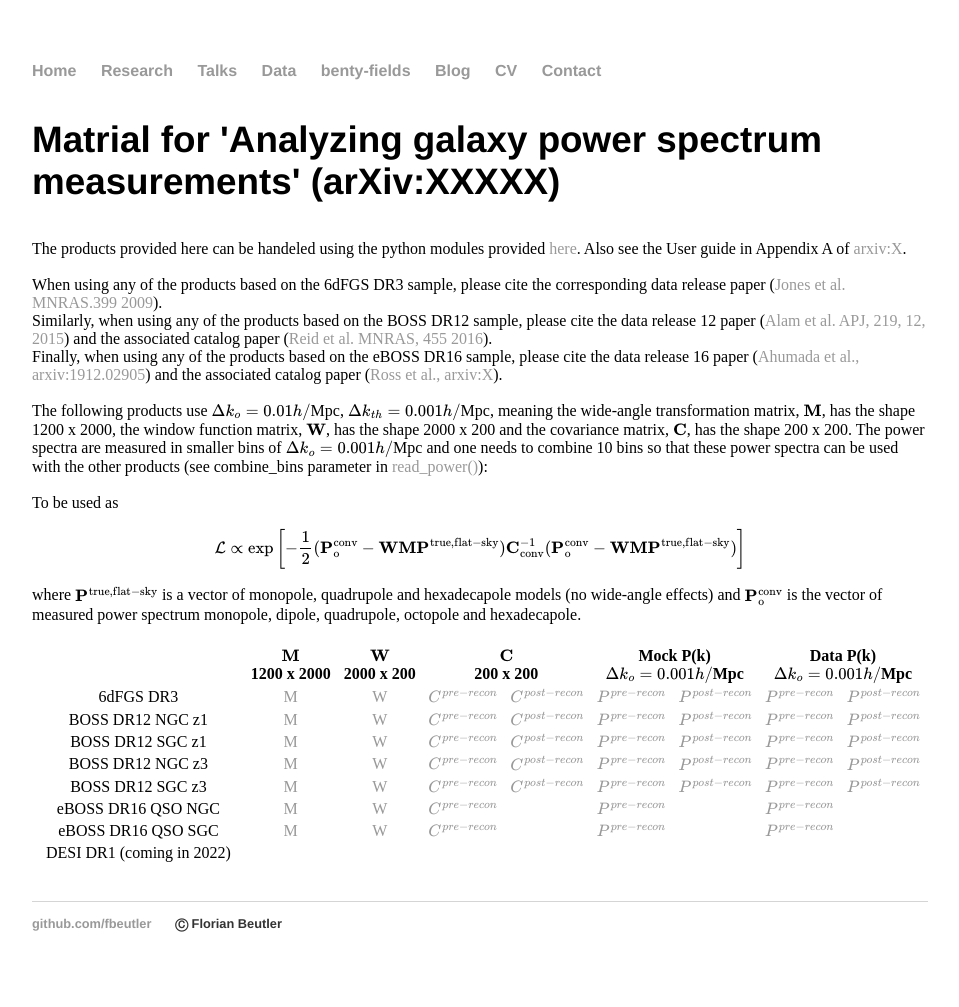
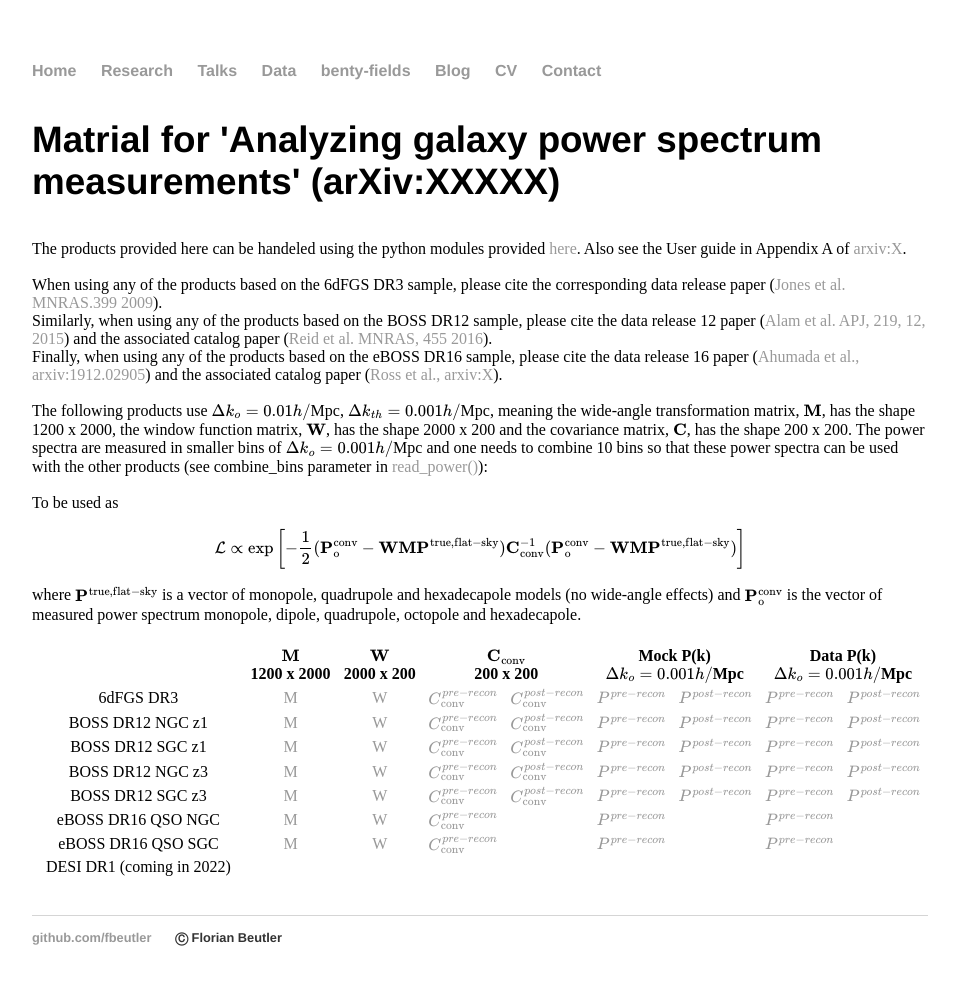
Before and after one commit to fbeutler/fbeutler.github.io, a Jekyll site: the page built from hub/deconv_paper.html, in a window 1280 px wide. Shown: the whole page, without its empty margins (160-1119 px from the left). Built offline with Jekyll 4.4.1, drawn with Linux system fonts in a browser that asks for light colours.

Commit message:
Update deconv_paper.html

```diff
--- a/hub/deconv_paper.html
+++ b/hub/deconv_paper.html
@@ -41,7 +41,7 @@ Finally, when using any of the products based on the eBOSS DR16 sample, please c
     <th></th>
     <th>\(\mathbf{M}\)<br>1200 x 2000</th>
     <th>\(\mathbf{W}\)<br>2000 x 200</th>
-    <th colspan="2">\(\mathbf{C}\)<br>200 x 200</th>
+    <th colspan="2">\(\mathbf{C}_{\rm conv}\)<br>200 x 200</th>
     <th colspan="2">Mock P(k)<br>\(\Delta k_o = 0.001h/\)Mpc</th>
     <th colspan="2">Data P(k)<br>\(\Delta k_o = 0.001h/\)Mpc</th>
   </tr>
@@ -49,8 +49,8 @@ Finally, when using any of the products based on the eBOSS DR16 sample, please c
     <td>6dFGS DR3</td>
     <td><a href="M_6dFGS_DR3_1_1_1_1_1_1200_2000.matrix.gz">M</a></td>
     <td><a href="W_6dFGS_DR3_1_1_1_1_1_10_2000_200.matrix.gz">W</a></td>
-    <td><a href="C_600_6dFGS_DR3_1_1_1_1_1_10_200_200.matrix.gz">\(C^{pre-recon}\)</a></td>
-    <td><a href="C_600_6dFGS_DR3_1_1_1_1_1_10_200_200.matrix.gz">\(C^{post-recon}\)</a></td>
+    <td><a href="C_600_6dFGS_DR3_1_1_1_1_1_10_200_200.matrix.gz">\(C_{\rm conv}^{pre-recon}\)</a></td>
+    <td><a href="C_600_6dFGS_DR3_1_1_1_1_1_10_200_200.matrix.gz">\(C_{\rm conv}^{post-recon}\)</a></td>
     <td><a href="X.tar.gz">\(P^{pre-recon}\)</a></td>
     <td><a href="X.tar.gz">\(P^{post-recon}\)</a></td>
     <td><a href="X.tar.gz">\(P^{pre-recon}\)</a></td>
@@ -60,8 +60,8 @@ Finally, when using any of the products based on the eBOSS DR16 sample, please c
     <td>BOSS DR12 NGC z1</td>
     <td><a href="M_BOSS_DR12_NGC_z1_V6C_1_1_1_1_1_1200_2000.matrix.gz">M</a></td>
     <td><a href="W_BOSS_DR12_NGC_z1_V6C_1_1_1_1_1_10_2000_200.matrix.gz">W</a></td>
-    <td><a href="C_2048_BOSS_DR12_NGC_z1_V6C_1_1_1_1_1_10_200_200.matrix.gz">\(C^{pre-recon}\)</a></td>
-    <td><a href="C_2048_BOSS_DR12_NGC_z1_V6C_1_1_1_1_1_10_200_200.matrix.gz">\(C^{post-recon}\)</a></td>
+    <td><a href="C_2048_BOSS_DR12_NGC_z1_V6C_1_1_1_1_1_10_200_200.matrix.gz">\(C_{\rm conv}^{pre-recon}\)</a></td>
+    <td><a href="C_2048_BOSS_DR12_NGC_z1_V6C_1_1_1_1_1_10_200_200.matrix.gz">\(C_{\rm conv}^{post-recon}\)</a></td>
     <td><a href="X.tar.gz">\(P^{pre-recon}\)</a></td>
     <td><a href="X.tar.gz">\(P^{post-recon}\)</a></td>
     <td><a href="X.tar.gz">\(P^{pre-recon}\)</a></td>
@@ -71,8 +71,8 @@ Finally, when using any of the products based on the eBOSS DR16 sample, please c
     <td>BOSS DR12 SGC z1</td>
     <td><a href="M_BOSS_DR12_SGC_z1_V6C_1_1_1_1_1_1200_2000.matrix.gz">M</a></td>
     <td><a href="W_BOSS_DR12_SGC_z1_V6C_1_1_1_1_1_10_2000_200.matrix.gz">W</a></td>
-    <td><a href="C_2048_BOSS_DR12_SGC_z1_V6C_1_1_1_1_1_10_200_200.matrix.gz">\(C^{pre-recon}\)</a></td>
-    <td><a href="C_2048_BOSS_DR12_SGC_z1_V6C_1_1_1_1_1_10_200_200.matrix.gz">\(C^{post-recon}\)</a></td>
+    <td><a href="C_2048_BOSS_DR12_SGC_z1_V6C_1_1_1_1_1_10_200_200.matrix.gz">\(C_{\rm conv}^{pre-recon}\)</a></td>
+    <td><a href="C_2048_BOSS_DR12_SGC_z1_V6C_1_1_1_1_1_10_200_200.matrix.gz">\(C_{\rm conv}^{post-recon}\)</a></td>
     <td><a href="X.tar.gz">\(P^{pre-recon}\)</a></td>
     <td><a href="X.tar.gz">\(P^{post-recon}\)</a></td>
     <td><a href="X.tar.gz">\(P^{pre-recon}\)</a></td>
@@ -82,8 +82,8 @@ Finally, when using any of the products based on the eBOSS DR16 sample, please c
     <td>BOSS DR12 NGC z3</td>
     <td><a href="M_BOSS_DR12_NGC_z3_V6C_1_1_1_1_1_1200_2000.matrix.gz">M</a></td>
     <td><a href="W_BOSS_DR12_NGC_z3_V6C_1_1_1_1_1_10_2000_200.matrix.gz">W</a></td>
-    <td><a href="C_2048_BOSS_DR12_NGC_z3_V6C_1_1_1_1_1_10_200_200.matrix.gz">\(C^{pre-recon}\)</a></td>
-    <td><a href="C_2048_BOSS_DR12_NGC_z3_V6C_1_1_1_1_1_10_200_200.matrix.gz">\(C^{post-recon}\)</a></td>
+    <td><a href="C_2048_BOSS_DR12_NGC_z3_V6C_1_1_1_1_1_10_200_200.matrix.gz">\(C_{\rm conv}^{pre-recon}\)</a></td>
+    <td><a href="C_2048_BOSS_DR12_NGC_z3_V6C_1_1_1_1_1_10_200_200.matrix.gz">\(C_{\rm conv}^{post-recon}\)</a></td>
     <td><a href="X.tar.gz">\(P^{pre-recon}\)</a></td>
     <td><a href="X.tar.gz">\(P^{post-recon}\)</a></td>
     <td><a href="X.tar.gz">\(P^{pre-recon}\)</a></td>
@@ -93,8 +93,8 @@ Finally, when using any of the products based on the eBOSS DR16 sample, please c
     <td>BOSS DR12 SGC z3</td>
     <td><a href="M_BOSS_DR12_SGC_z3_V6C_1_1_1_1_1_1200_2000.matrix.gz">M</a></td>
     <td><a href="W_BOSS_DR12_SGC_z3_V6C_1_1_1_1_1_10_2000_200.matrix.gz">W</a></td>
-    <td><a href="C_2048_BOSS_DR12_SGC_z3_V6C_1_1_1_1_1_10_200_200.matrix.gz">\(C^{pre-recon}\)</a></td>
-    <td><a href="C_2048_BOSS_DR12_SGC_z3_V6C_1_1_1_1_1_10_200_200.matrix.gz">\(C^{post-recon}\)</a></td>
+    <td><a href="C_2048_BOSS_DR12_SGC_z3_V6C_1_1_1_1_1_10_200_200.matrix.gz">\(C_{\rm conv}^{pre-recon}\)</a></td>
+    <td><a href="C_2048_BOSS_DR12_SGC_z3_V6C_1_1_1_1_1_10_200_200.matrix.gz">\(C_{\rm conv}^{post-recon}\)</a></td>
     <td><a href="X.tar.gz">\(P^{pre-recon}\)</a></td>
     <td><a href="X.tar.gz">\(P^{post-recon}\)</a></td>
     <td><a href="X.tar.gz">\(P^{pre-recon}\)</a></td>
@@ -104,7 +104,7 @@ Finally, when using any of the products based on the eBOSS DR16 sample, please c
     <td>eBOSS DR16 QSO NGC</td>
     <td><a href="M_eBOSS_DR16_QSO_NGC_1_1_1_1_1_1200_2000.matrix.gz">M</a></td>
     <td><a href="W_eBOSS_DR16_QSO_NGC_1_1_1_1_1_10_2000_200.matrix.gz">W</a></td>
-    <td><a href="C_1000_eBOSS_DR16_QSO_NGC_1_1_1_1_1_10_200_200.matrix.gz">\(C^{pre-recon}\)</a></td>
+    <td><a href="C_1000_eBOSS_DR16_QSO_NGC_1_1_1_1_1_10_200_200.matrix.gz">\(C_{\rm conv}^{pre-recon}\)</a></td>
     <td></td>
     <td><a href="X.tar.gz">\(P^{pre-recon}\)</a></td>
     <td></td>
@@ -115,7 +115,7 @@ Finally, when using any of the products based on the eBOSS DR16 sample, please c
     <td>eBOSS DR16 QSO SGC</td>
     <td><a href="M_eBOSS_DR16_QSO_SGC_1_1_1_1_1_1200_2000.matrix.gz">M</a></td>
     <td><a href="W_eBOSS_DR16_QSO_SGC_1_1_1_1_1_10_2000_200.matrix.gz">W</a></td>
-    <td><a href="C_1000_eBOSS_DR16_QSO_SGC_1_1_1_1_1_10_200_200.matrix.gz">\(C^{pre-recon}\)</a></td>
+    <td><a href="C_1000_eBOSS_DR16_QSO_SGC_1_1_1_1_1_10_200_200.matrix.gz">\(C_{\rm conv}^{pre-recon}\)</a></td>
     <td></td>
     <td><a href="X.tar.gz">\(P^{pre-recon}\)</a></td>
     <td></td>
```
